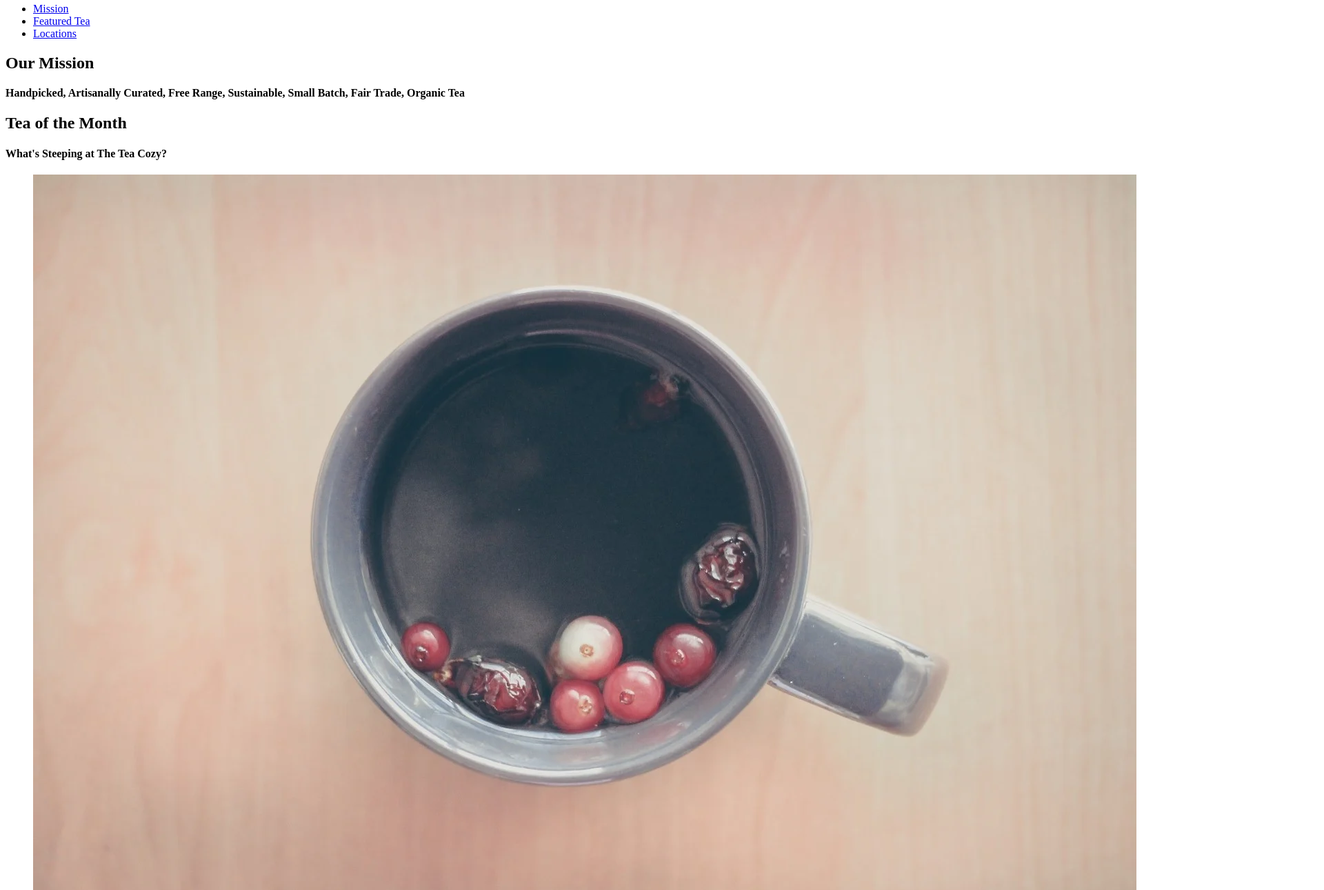
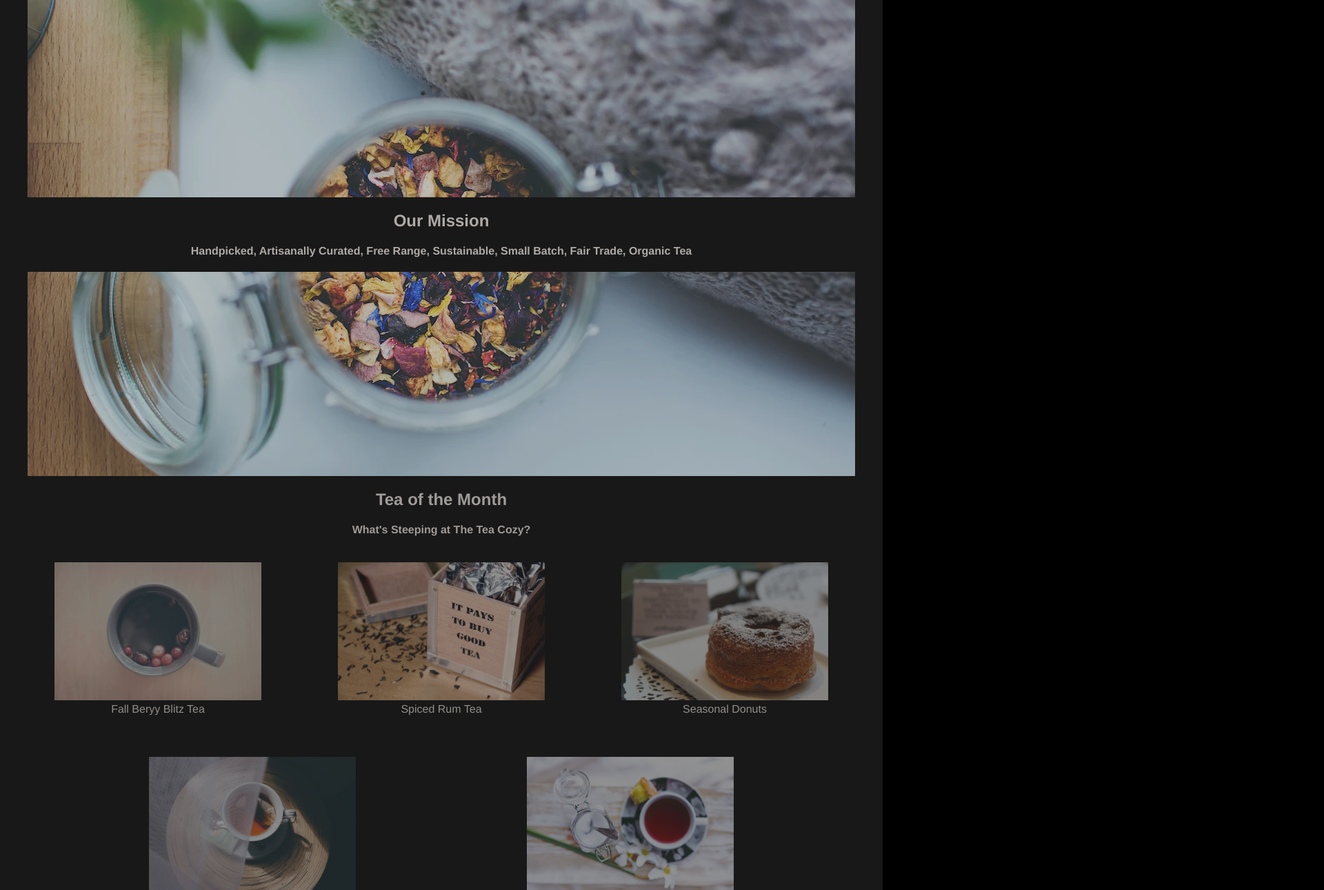
Before and after one commit to ccostas94/tea_cozy, a plain HTML site: page index.html in a window 1280 px wide. Shown: the part 108-1398 px from the top of the page at 69% size, 1920 px wide, since content can reach past the window. Drawn offline with Linux system fonts and the light colour scheme.

Commit message:
Add changes

```diff
--- a/Resources/style.css
+++ b/Resources/style.css
@@ -0,0 +1,87 @@
+* {
+    font-family: Helvetica, Arial, sans-serif;
+    color: seashell;
+    background-color: black;
+    opacity: 0.9;
+    text-align: center;
+}
+
+header {
+    display: flex;
+    justify-content: space-between;
+    align-items: center;
+}
+
+#logo {
+    margin: 10px;
+    height: 50px;
+}
+
+nav {
+    margin: 10px;
+}
+
+nav ul {
+    display: flex;
+    list-style-type: none;
+    align-content: space-between;
+}
+
+nav ul li {
+    margin: 10px;
+}
+
+#mission {
+    height: 700px;
+    width: 1200px;
+    background-image: url(./Images/img-mission-background.webp);
+    display: flex;
+    margin: auto;
+}
+
+#mission-statement {
+    opacity: 1;
+    width: 100%;
+    margin: auto;
+}
+
+.section-title {
+    margin: 20px;
+    background: none;
+}
+
+#tea-of-the-month-figs {
+    display: flex;
+    flex-flow: wrap;
+    justify-content: space-evenly;
+}
+
+.tea-of-the-month-pic {
+    width: 300px;
+    height: 250px;
+}
+
+.tea-of-the-month-pic  img {
+    height: 200px;
+}
+
+#locations {
+    height: 500px;
+    background-image: url(./Images/img-locations-background.webp);
+}
+
+#location-container {
+    display: flex;
+    justify-content: space-around;
+    background: none;
+    opacity: 1;
+}
+
+.location {
+    width: 300px;
+    height: 350px;
+    display: flex;
+    flex-direction: column;
+    justify-content: center;
+    opacity: 1;
+}
--- a/index.html
+++ b/index.html
@@ -6,7 +6,7 @@
     </head>
     <body>
         <header>
-            <img src="./Resources/Images/img-tea-cozy-logo.webp" alt="Tea Cozy logo">
+            <img src="./Resources/Images/img-tea-cozy-logo.webp" alt="Tea Cozy logo" id="logo">
             <nav>
                 <ul>
                     <li><a href="#mission">Mission</a></li>
@@ -17,37 +17,44 @@
         </header>
         <main>
             <section id="mission">
-                <div>
+                <div id="mission-statement">
                     <h2>Our Mission</h2>
                     <h4>Handpicked, Artisanally Curated, Free Range, Sustainable, Small Batch, Fair Trade, Organic Tea</h4>
                 </div>
             </section>
             <section id="featured-tea">
+                <div class="section-title">
                     <h2>Tea of the Month</h2>
                     <h4>What's Steeping at The Tea Cozy?</h4>
-                <figure class="tea-of-the-month">
+                </div>
+                <div id="tea-of-the-month-figs">
+                    <figure class="tea-of-the-month-pic">
                         <img src="./Resources/Images/img-berryblitz.webp" alt="Fall Berry Blitz Tea">
                         <figcaption>Fall Beryy Blitz Tea</figcaption>
                     </figure>
-                <figure class="tea-of-the-month">
+                    <figure class="tea-of-the-month-pic">
                         <img src="./Resources/Images/img-spiced-rum.webp" alt="Spiced Rum Tea">
                         <figcaption>Spiced Rum Tea</figcaption>
                     </figure>
-                <figure class="tea-of-the-month">
+                    <figure class="tea-of-the-month-pic">
                         <img src="./Resources/Images/img-donut.webp" alt="Seasonal Donuts">
                         <figcaption>Seasonal Donuts</figcaption>
                     </figure>
-                <figure class="tea-of-the-month">
+                    <figure class="tea-of-the-month-pic">
                         <img src="./Resources/Images/img-myrtle-ave.webp" alt="Myrtle Ave Tea">
                         <figcaption>Myrtle Ave Tea</figcaption>
                     </figure>
-                <figure class="tea-of-the-month">
+                    <figure class="tea-of-the-month-pic">
                         <img src="./Resources/Images/img-bedford-bizarre.webp" alt="Bedford Bizzare Tea">
                         <figcaption>Bedford Bizzare Tea</figcaption>
                     </figure>
+                </div>
             </section>
             <section id="locations">
+                <div class="section-title">
                     <h2>Locations</h2>
+                </div>
+                <div id="location-container">
                     <div class="location">
                         <h3>Down Town</h3>
                         <h4>384 West 4th St</h4>
@@ -66,6 +73,7 @@
                         <h4>Second Floor</h4>
                         <h4>Portland, Maine</h4>
                     </div>
+                </div>
             </section>
         </main>
         <footer>
```
Lines whose indentation alone changed are shown as unchanged.
